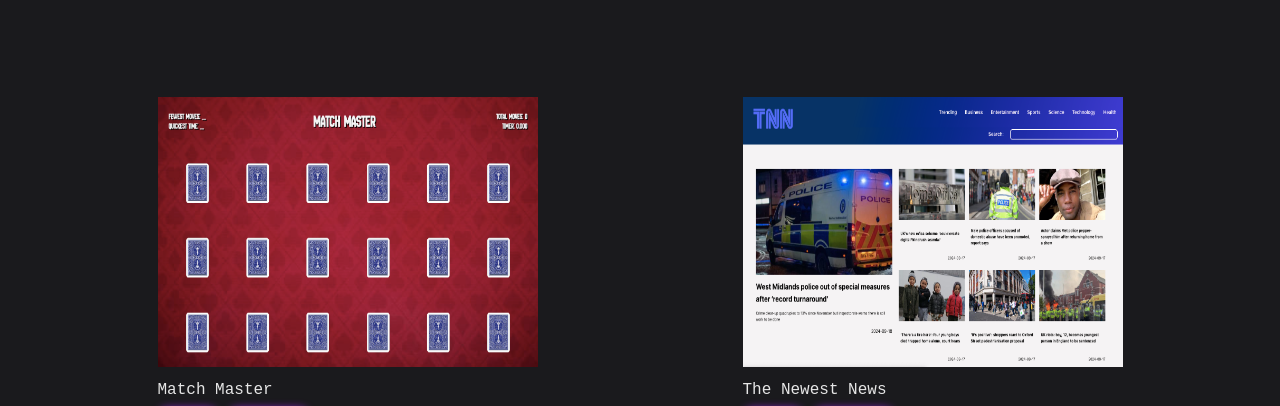
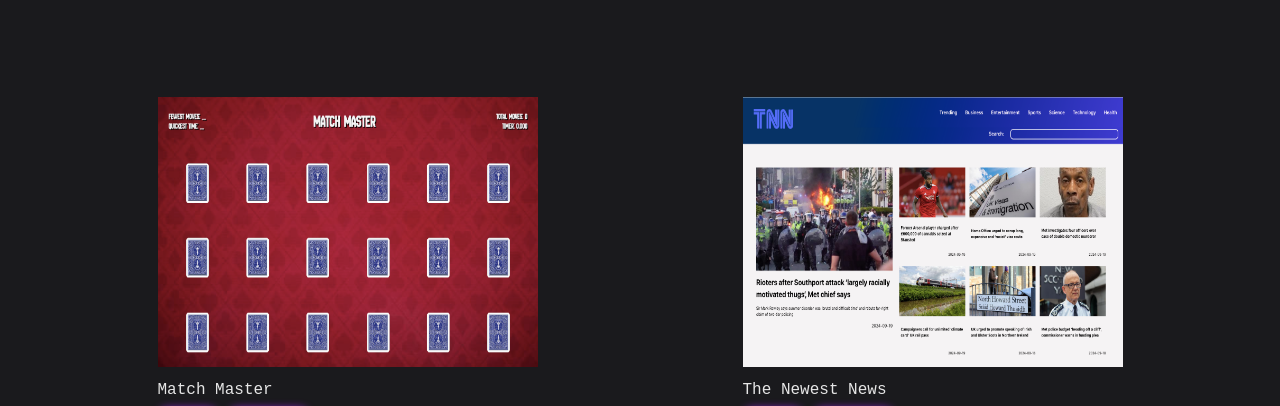
Before and after one commit to dc703d/Portfolio, a plain HTML site: page index.html in a window 1280 px wide. Shown: the part 1140-1546 px from the top of the page. Drawn offline with Linux system fonts and the light colour scheme; a web font is replaced by a local one.

Commit message:
fixed theNewestNews updates

```diff
--- a/index.html
+++ b/index.html
@@ -262,7 +262,7 @@
                     >
                         <img
                             class="portfolioSection__image--display"
-                            src="./media/portfolioImgs/thenewestnews_img.png"
+                            src="./media/portfolioImgs/theNewestNews.png"
                         />
                         <div class="portfolioSection__image--content content">
                             <p>
```
Also changed, not shown: media/portfolioImgs/theNewestNews.png (added), media/portfolioImgs/thenewestnews_img.png (deleted).
